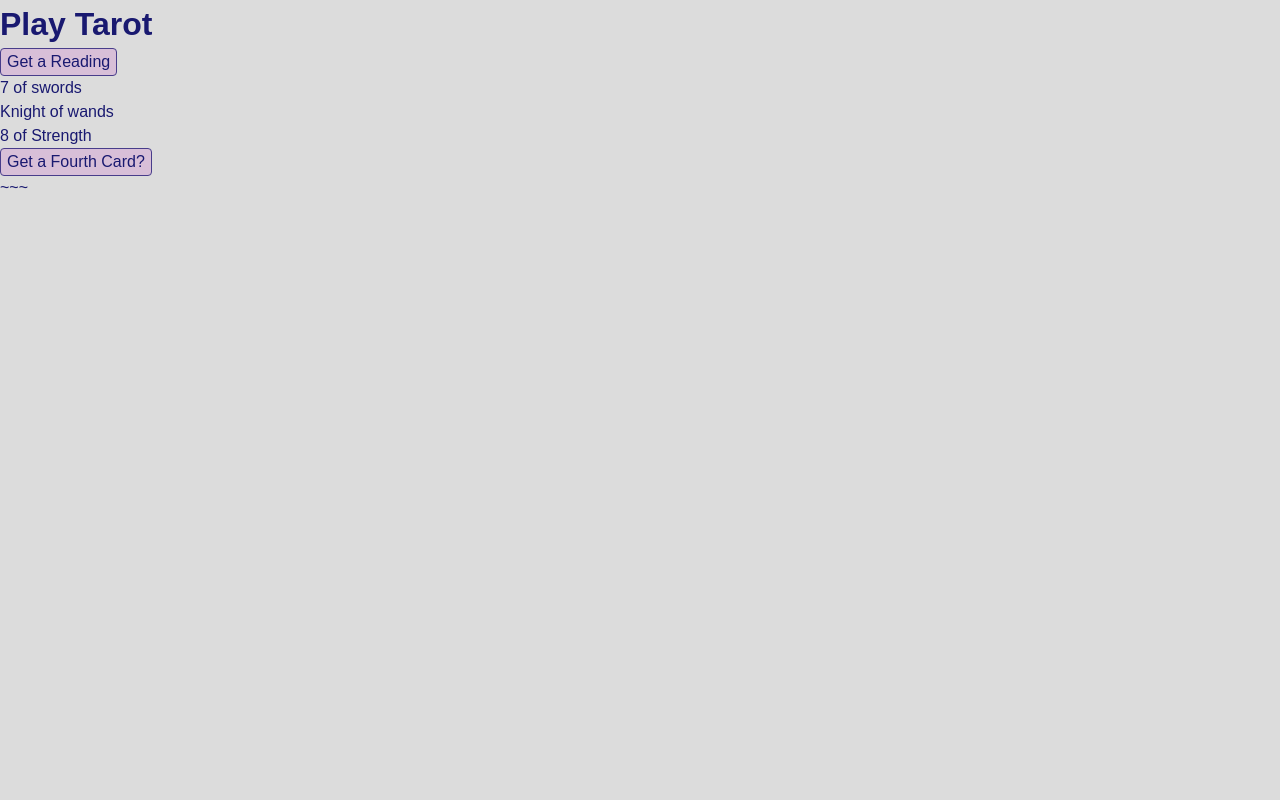
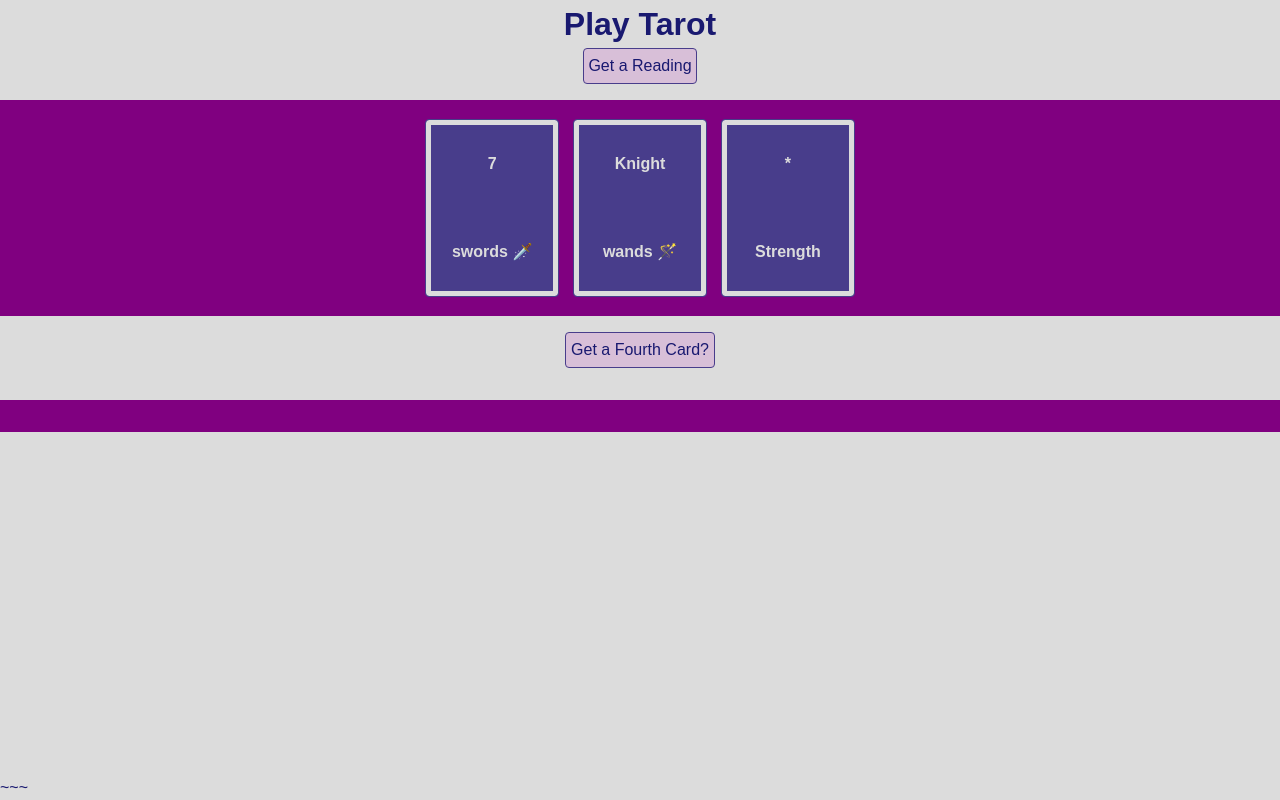
Before and after one commit to elbi3/Tarot, a plain HTML site: page index.html in a window 1280 px wide. Both pictures are taken after a click on the button "Get a Reading". Drawn offline with Linux system fonts and the light colour scheme.

Commit message:
Addgrotesque amount of styling

```diff
--- a/index.html
+++ b/index.html
@@ -43,10 +43,10 @@
                     });
                     return oneSuit;
                 };
-                this.coins = constructSuit("coins");
-                this.wands = constructSuit("wands");
-                this.swords = constructSuit("swords");
-                this.cups = constructSuit("cups");
+                this.coins = constructSuit("coins 🤑");
+                this.wands = constructSuit("wands 🪄");
+                this.swords = constructSuit("swords 🗡️");
+                this.cups = constructSuit("cups 🥤");
                 let arcana = this.coins.concat(this.wands, this.swords, this.cups);
                 this.minorArcana = arcana;
             };
@@ -56,7 +56,7 @@
                     const majorArcana = ["Fool", "Magician","High Priestess","Empress","Emperor","Hierophant","Lovers","Chariot","Strength","Hermit","Wheel of Fortune","Justice","Hanged Man","Death","Temperance","Devil","Tower","Star","Moon","Sun","Judgement","World"];
                     function createMajorCards(){
                         let majors = majorArcana.map((name, i) => {
-                            let card = new TarotCard(name, i);
+                            let card = new TarotCard(name, "*");
                             return card;
                         });
                         return majors;
@@ -120,11 +120,16 @@
             counter++; //start the counter
             console.log(`Let's do a reading! counter: ${counter}`);
 
-            document.getElementById("card1").innerHTML = `${shuffledDeck[0].rank} of ${shuffledDeck[0].suit} `;
-            document.getElementById("card2").innerHTML = `${shuffledDeck[1].rank} of ${shuffledDeck[1].suit}`;
-            document.getElementById("card3").innerHTML = `${shuffledDeck[2].rank} of ${shuffledDeck[2].suit}`;
+            document.getElementById("card1a").innerHTML = `${shuffledDeck[0].rank}`;
+            document.getElementById("card1b").innerHTML = ` ${shuffledDeck[0].suit}`;
+            document.getElementById("card2a").innerHTML = `${shuffledDeck[1].rank}`;
+            document.getElementById("card2b").innerHTML = ` ${shuffledDeck[1].suit}`;
+            document.getElementById("card3a").innerHTML = `${shuffledDeck[2].rank}`;
+            document.getElementById("card3b").innerHTML = ` ${shuffledDeck[2].suit}`;
+            document.getElementById("card4a").innerHTML = `${shuffledDeck[3].rank}`;
+            document.getElementById("card4b").innerHTML = ` ${shuffledDeck[3].suit}`;
             document.getElementById("hidden-button").hidden = false;
-            document.getElementById("card4").innerHTML = `${shuffledDeck[3].rank} of ${shuffledDeck[3].suit}`;
+
         }
 
         function ask4thCard(){
@@ -139,8 +144,8 @@
             console.log("validated input: ", validatedInput);
             if(!validatedInput){
                 document.getElementById("try-again").innerHTML = "Please try again!";
+                console.log("Enter one of the traditional astrological signs: aries, taurus, gemini, cancer, leo, virgo, libra, scorpio, sagittarius, capricorn, aquarius, pisces");
                 return;
-                console.log("Enter one of the traditional astrological signs: aries, taurus, gemini, cancer, leo, virgo, libra, scorpio, sagittarius, capricorn, aquarius, pisces");
             } else {
                 document.getElementById("userInputSign").innerHTML = `I see you are ${myInput.value} ✨`;
                 let fourthCardh2 = document.getElementById("msg");
@@ -159,7 +164,7 @@
         };
 
         function showFourthCard(){
-            document.getElementById("card4").removeAttribute("hidden");
+            document.getElementById("fourth-card-section").removeAttribute("hidden");
         };
 
     </script>
@@ -171,28 +176,54 @@
     <main>
         <button onclick="startReading()">Get a Reading</button>
         <section class="reading">
-            <div id="card1"></div>
-            <div id="card2"></div>
-            <div id="card3"></div>
+            <div class="tarot-card-border">
+                <div class="tarot-card-face">
+                    <div id="card1a"></div>
+                    <div id="card1b"></div>
+                </div>
+            </div>
+            <div class="tarot-card-border">
+                <div class="tarot-card-face">
+                    <div id="card2a"></div>
+                    <div id="card2b"></div>
+                </div>
+            </div>
+            <div class="tarot-card-border">
+                <div class="tarot-card-face">
+                    <div id="card3a"></div>
+                    <div id="card3b"></div>
+                </div>
+            </div>
         </section>
         <button id="hidden-button" onclick="ask4thCard()" hidden>Get a Fourth Card?</button>
+        <p id="userInputSign"></p>
         <section class="astro-form" id="form-section" hidden>
-            <form name="astrologyForm">
-                <div>
-                    <label for="astro-input">Enter your sign:</label>
-                    <input name="astro-input" type="text" placeholder="virgo">
+            <form name="astrologyForm" class="astrologyForm-inner">
+                <p id="try-again"></p>
+                <div class="left">
+                        <label for="astro-input">Enter your sign:</label>
+                        <input name="astro-input" type="text" placeholder="virgo">
+
+                    <button type="submit" onclick="submitSign(event)">Draw a 4th card for your sign!</button>
                 </div>
-                <div>
-                    <p id="try-again"></p>
+                <div class="right">
                     <p>Signs are: aries, taurus, gemini, cancer, leo, virgo, libra, scorpio, sagittarius, capricorn, aquarius, pisces</p>
                 </div>
-                <button type="submit" onclick="submitSign(event)">Draw a 4th card for your sign</button>
             </form>
-            <p id="userInputSign"></p>
         </section>
-        <section>
-            <h2 id="msg" hidden></h2>
-            <div id="card4" hidden></div>
+        <section class="bottom-container">
+            <div  id="fourth-card-section"  hidden>
+
+                <h2 id="msg" ></h2>
+
+                <div class="tarot-card-border">
+                    <div class="tarot-card-face">
+                        <div id="card4a"></div>
+                        <div id="card4b"></div>
+                    </div>
+
+                </div>
+            </div>
         </section>
     </main>
     <footer>~~~</footer>
--- a/style.css
+++ b/style.css
@@ -25,12 +25,6 @@ ol[role='list'] {
 
 html:focus-within {
   scroll-behavior: smooth;
-}
-
-body {
-  min-height: 100vh;
-  text-rendering: optimizeSpeed;
-  line-height: 1.5;
 }
 
 a:not([class]) {
@@ -68,9 +62,25 @@ select {
 /* end reset */
 
 body {
+    display: flex;
+    flex-direction: column;
     background-color: gainsboro;
     color: midnightblue;
     font-family: sans-serif;
+    min-height: 100vh;
+    text-rendering: optimizeSpeed;
+    line-height: 1.5;
+}
+h1{
+  display: flex;
+  justify-content: center;
+}
+main {
+  display: flex;
+  flex-direction: column;
+  align-items: center;
+  flex: 1;
+  gap: 1rem;
 }
 
 button {
@@ -78,6 +88,8 @@ button {
     border: 1px solid darkslateblue;
     border-radius: .25rem;
     color: inherit;
+    max-width: 20ch;
+    padding: .3rem;
 }
 button:hover{
     border: 1px solid midnightblue;
@@ -87,3 +99,62 @@ button:hover{
 button:active{
     background-color: purple;
 }
+.reading {
+  background-color: purple;
+  display: flex;
+  justify-content: center;
+  padding-block: 1rem;
+  gap: .5rem;
+  width: 100vw;
+}
+
+.tarot-card-face {
+  display: flex;
+  flex-direction: column;
+  align-items: center;
+  justify-content: space-around;
+  background-color: darkslateblue;
+  border: 1px solid darkslateblue;
+  color: gainsboro;
+  font-weight: bold;
+  border-radius: .25rem;
+  width: 15ch;
+  min-height: 20ch;
+  box-shadow: 0 0 0 5px gainsboro inset;
+}
+.tarot-card-border {
+  padding: .2rem;
+}
+.fourth-card-section {
+  display: flex;
+  flex-direction: column;
+}
+.astrologyForm-inner {
+  display: flex;
+  flex-direction: row;
+  align-items: center;
+  justify-content: space-around;
+}
+.astro-form {
+  padding: .5rem;
+}
+.left {
+  display: flex;
+  flex-direction: column;
+  gap: .3rem;
+}
+.right {
+  max-width: 40%;
+}
+.card-section-bottom {
+  display: flex;
+  flex-direction: column;
+}
+.bottom-container {
+  background-color: purple;
+  color: gainsboro;
+  width: 100vw;
+  padding-block: 1rem;
+  display: flex;
+  justify-content: center;
+}
```
